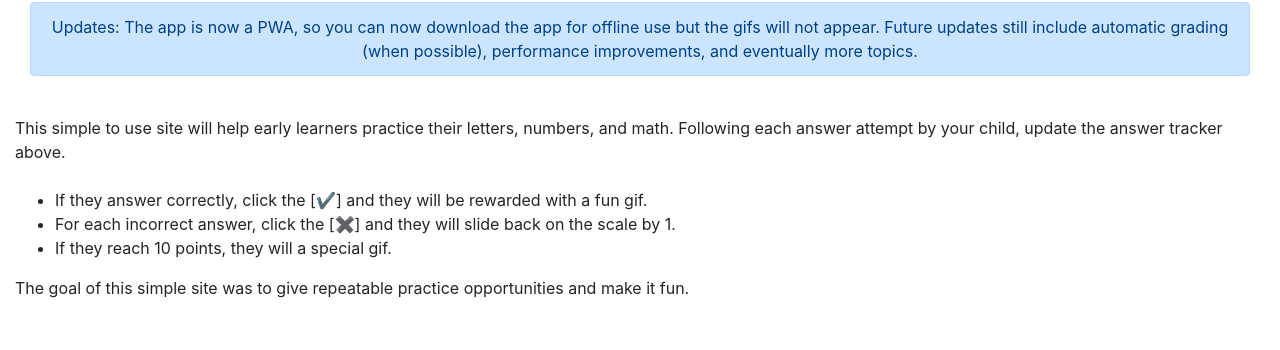
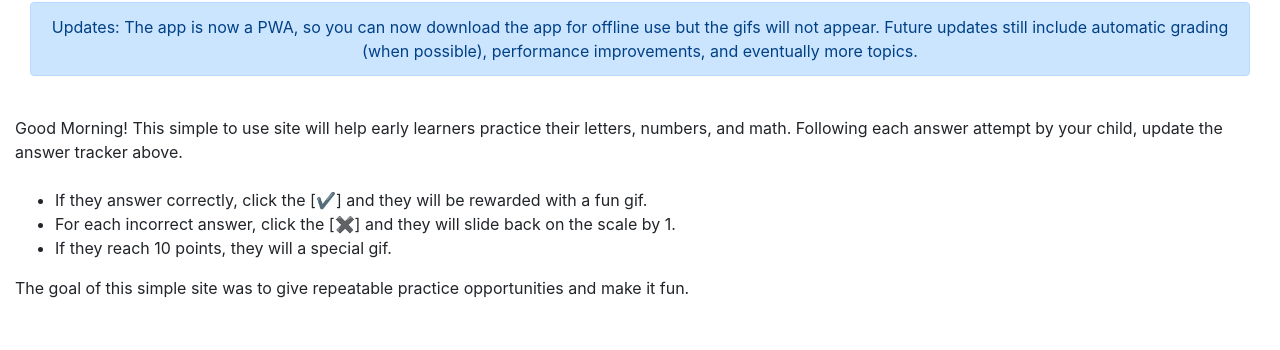
Before and after one commit to Jonathan-84/FlashCards, a React (Create React App) app: page /#/home in a window 1280 px wide. Shown: the part 386-736 px from the top of the page. Built offline with nearby package versions, Linux system fonts and the light colour scheme.

Commit message:
added JS to provide time relevant greeting

```diff
--- a/src/Pages/home.js
+++ b/src/Pages/home.js
@@ -5,12 +5,21 @@ import React from 'react';
 
 function Home(){
 
+
+  const greetingText = () => {
+    let currentDate = new Date();
+let time = currentDate.getHours() + ":" + currentDate.getMinutes();
+    console.log(time)
+    if (time >= 12 && time <=17) return "Good Afternoon! "
+    else if (time >= 18) return "Good Evening! "
+    else return "Good Morning! "
+  }
+
     return (
         <>
         <br></br>
         <br></br>
         <div className='col'>
-
 <h2 className='text-center'>FlashCards</h2>
 <div className='col '>
         <div className="alert alert-primary text-center" role="alert">
@@ -20,7 +29,7 @@ function Home(){
 </div>
 <br></br>
 <div className="d-flex mt-auto justify-content-center">
-<p> This simple to use site will help early learners practice their letters, numbers, and math. Following each
+<p> {greetingText()} This simple to use site will help early learners practice their letters, numbers, and math. Following each
     answer attempt by your child, update the answer tracker above.
     <br></br>
     <br></br>
```
